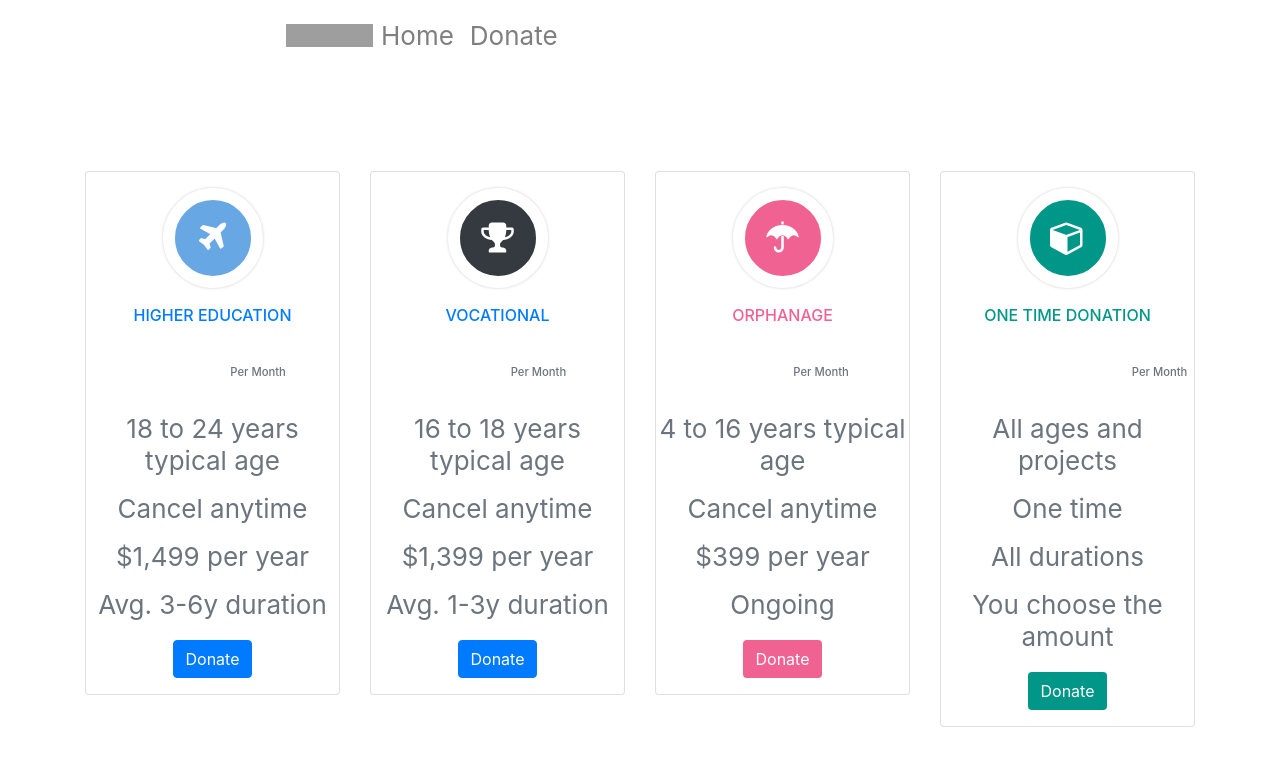
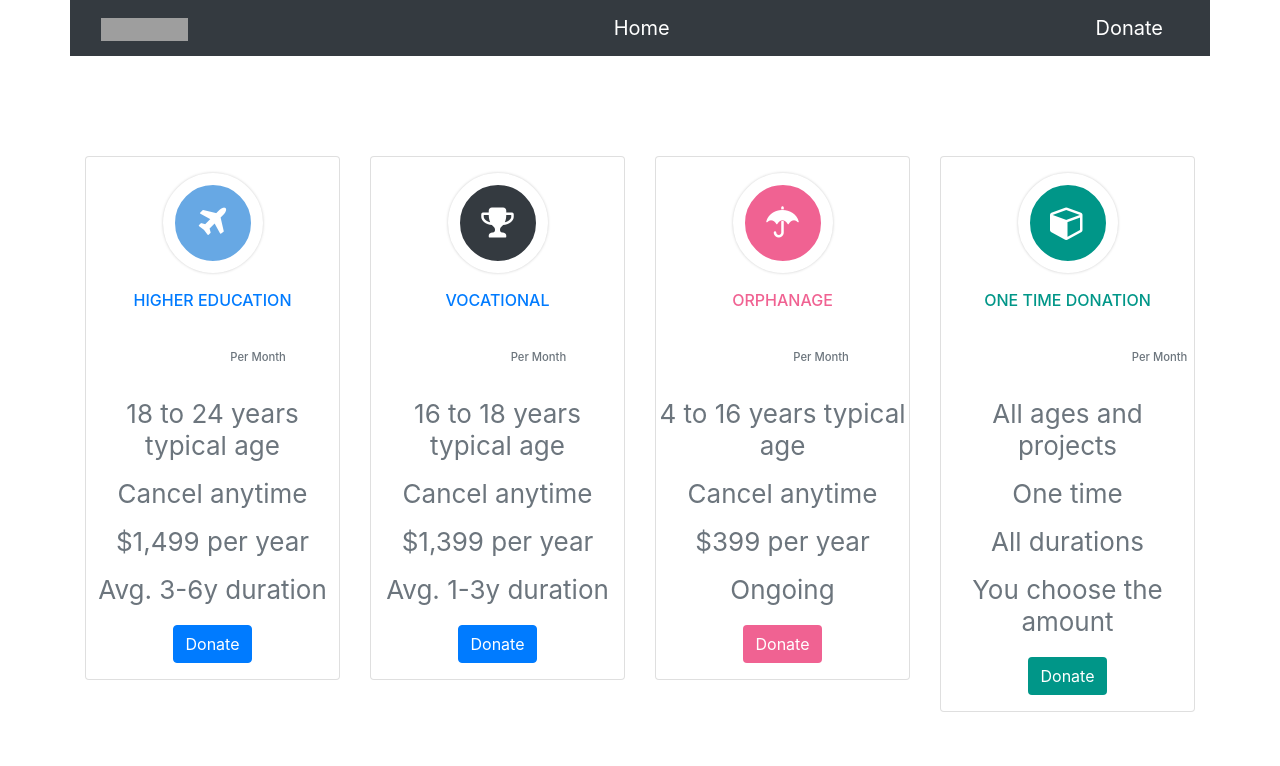
Before and after one commit to carmenvillalobos/Nalam-Hackathon-Project, a React (Create React App) app: page /DonatePage in a window 1280 px wide. Shown: the top 766 px of the page. Built offline with nearby package versions, Linux system fonts and the light colour scheme; grey boxes are pictures that could not be loaded.

Commit message:
spaced the nav bar links

```diff
--- a/src/App.css
+++ b/src/App.css
@@ -54,6 +54,8 @@ Pricing
   color:#61dafb;
   background-color: lavenderblush;
 }
+
+
 
 .plan-card .plan-icon {
   display: inline-block;
--- a/src/Components/DonatePage.jsx
+++ b/src/Components/DonatePage.jsx
@@ -11,15 +11,25 @@ import {BrowserRouter as Router, Route, Routes} from 'react-router-dom'
 const DonatePage = () => {
   return (
     <div>
-		<Navbar bg="white" data-bs-theme="white" style={{ marginLeft: '200px', marginRight: '200px' }}>
-        <Container className="centered-container">
-        <img src="https://assets-global.website-files.com/651eac31835f453a27bb7c5a/651eaf8dda4d313d93565f20_Nalam%20Logo.svg" loading="lazy" width="87" height="23" alt=""></img>
-          <Nav className="mr-auto">
-            <Nav.Link href="/">Home</Nav.Link>
-            <Nav.Link href="/DonatePage">Donate</Nav.Link>
-          </Nav>
+		<div>
+      <Navbar bg="dark" expand="lg" variant="dark">
+        <Container>
+        <Navbar.Brand href="/">
+        <img src="https://assets-global.website-files.com/651eac31835f453a27bb7c5a/651eaf8dda4d313d93565f20_Nalam%20Logo.svg" loading="lazy" width="87" height="23" alt="" />
+        </Navbar.Brand>
+
+          <Navbar.Brand href="/">Home</Navbar.Brand>
+          <Navbar.Brand href="/DonatePage">Donate</Navbar.Brand>
+
         </Container>
       </Navbar>
+      <link
+        href="https://maxcdn.bootstrapcdn.com/font-awesome/4.7.0/css/font-awesome.min.css"
+        rel="stylesheet"
+        integrity="sha384-wvfXpqpZZVQGK6TAh5PVlGOfQNHSoD2xbE+QkPxCAFlNEevoEH3Sl0sibVcOQVnN"
+        crossorigin="anonymous"
+      />
+    </div>
 
 			<link href="https://maxcdn.bootstrapcdn.com/font-awesome/4.7.0/css/font-awesome.min.css" rel="stylesheet" integrity="sha384-wvfXpqpZZVQGK6TAh5PVlGOfQNHSoD2xbE+QkPxCAFlNEevoEH3Sl0sibVcOQVnN" crossorigin="anonymous"/>
 <div class="container">
--- a/src/Components/HomePage.jsx
+++ b/src/Components/HomePage.jsx
@@ -9,17 +9,25 @@ import '../Components/HomePage.css'
 
 const HomePage = () => {
 
-
   return (
     <div>
-      <Navbar bg="dark" data-bs-theme="dark" style={{ marginLeft: '200px', marginRight: '200px' }}>
-        <Container className="centered-container">
-          <Nav className="mx-auto">
-            <Nav.Link href="/">Home</Nav.Link>
-            <Nav.Link href="/DonatePage">Donate</Nav.Link>
-          </Nav>
+      <div>
+      <Navbar bg="dark" expand="lg" variant="dark">
+        <Container>
+        <Navbar.Brand href="/">
+        <img src="https://assets-global.website-files.com/651eac31835f453a27bb7c5a/651eaf8dda4d313d93565f20_Nalam%20Logo.svg" loading="lazy" width="87" height="23" alt="" />
+        </Navbar.Brand>
+          <Navbar.Brand href="/">Home</Navbar.Brand>
+          <Navbar.Brand href="/DonatePage">Donate</Navbar.Brand>
         </Container>
       </Navbar>
+      <link
+        href="https://maxcdn.bootstrapcdn.com/font-awesome/4.7.0/css/font-awesome.min.css"
+        rel="stylesheet"
+        integrity="sha384-wvfXpqpZZVQGK6TAh5PVlGOfQNHSoD2xbE+QkPxCAFlNEevoEH3Sl0sibVcOQVnN"
+        crossorigin="anonymous"
+      />
+    </div>
 
       <Slideshow/>
 
```
